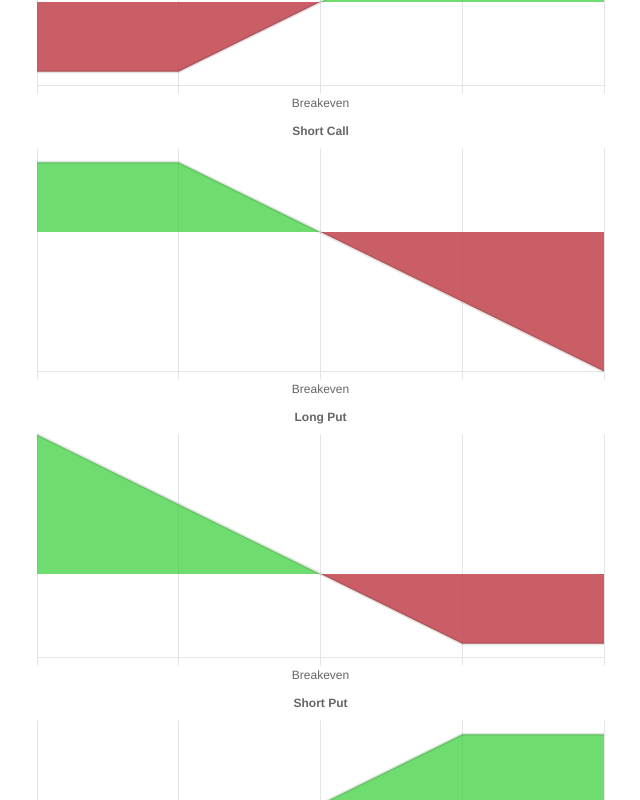
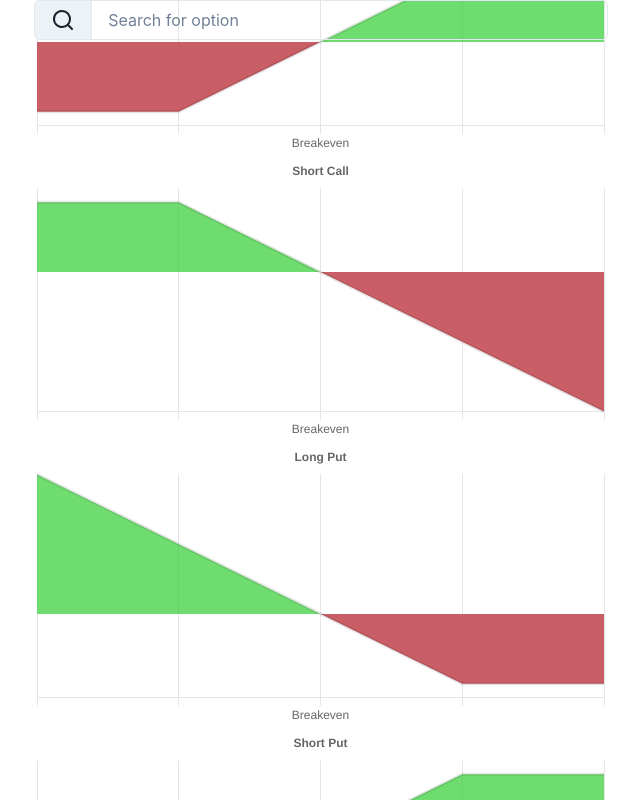
Before and after one commit to Boxte/Options, a React (Create React App) app: page / in a window 1280 px wide. Shown: the top 800 px of the page, without its empty margins (319-959 px from the left). Built offline with nearby package versions, Linux system fonts and the light colour scheme.

Commit message:
feat: added in skeleton search bar

```diff
--- a/package.json
+++ b/package.json
@@ -6,6 +6,7 @@
     "@chakra-ui/react": "^2.3.7",
     "@emotion/react": "^11.10.5",
     "@emotion/styled": "^11.10.5",
+    "@iconscout/react-unicons": "^1.1.6",
     "@testing-library/jest-dom": "^5.16.5",
     "@testing-library/react": "^13.4.0",
     "@testing-library/user-event": "^13.5.0",
--- a/src/App.js
+++ b/src/App.js
@@ -1,12 +1,12 @@
 import { ChakraProvider, Container } from "@chakra-ui/react";
-import LineGraph from "./LineGraph";
 import GraphsContainer from "./GraphsContainer";
-import { LongCall, LongPut, ShortCall, ShortPut } from "./options_data/Types";
+import SearchBar from "./SearchBar";
 
 function App() {
   return (
     <ChakraProvider>
       <Container w="100%" h="100%">
+        <SearchBar />
         <GraphsContainer />
       </Container>
     </ChakraProvider>
--- /dev/null
+++ b/src/SearchBar.jsx
@@ -0,0 +1,18 @@
+import {
+  Input,
+  InputGroup,
+  InputLeftAddon,
+  InputRightAddon,
+} from "@chakra-ui/input";
+import UilSearch from "@iconscout/react-unicons/icons/uil-search";
+
+const SearchBar = (props) => {
+  return (
+    <InputGroup>
+      <InputLeftAddon children={<UilSearch />} />
+      <Input placeholder="Search for option" />;
+    </InputGroup>
+  );
+};
+
+export default SearchBar;
```
Also changed, not shown: 1 other file (tests, documents, lock files or other folders).
